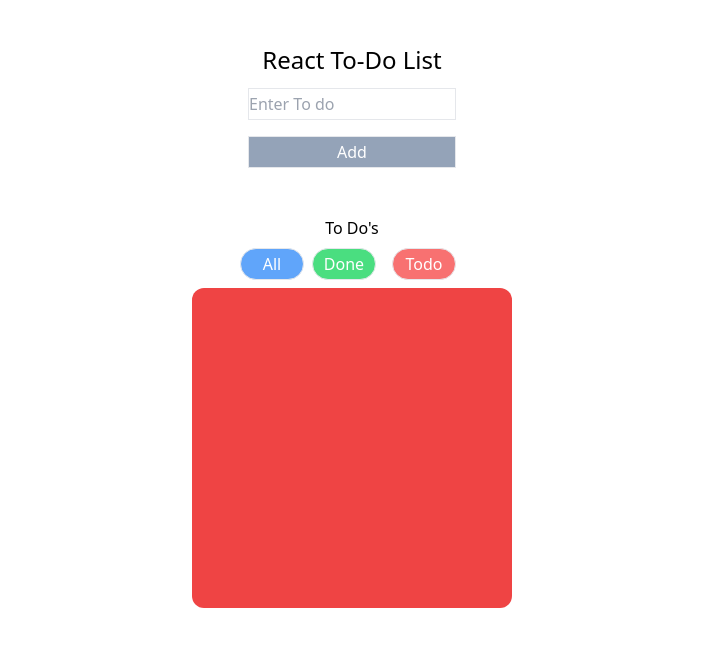
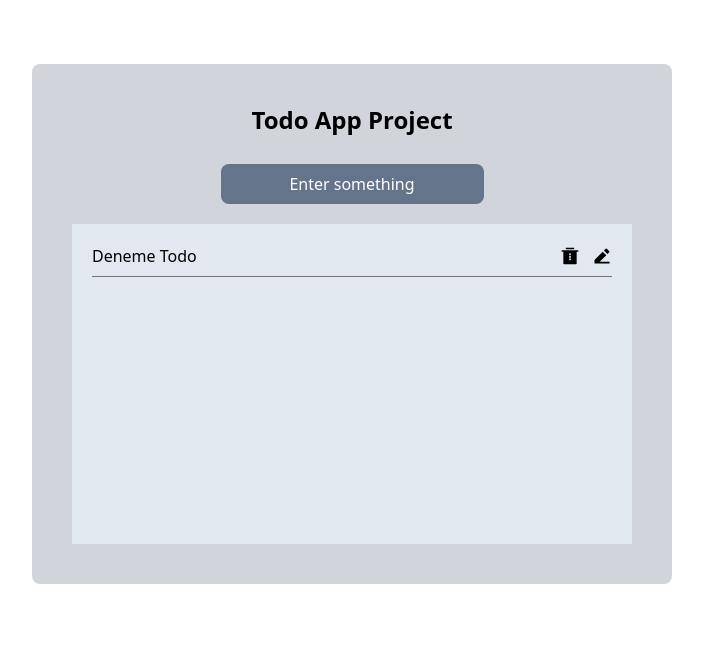
Before and after one commit to mehmetenfa/tracker, a React (Create React App) app: page / in a window 1280 px wide. Shown: the top 646 px of the page, without its empty margins (288-991 px from the left). Built offline with nearby package versions, Linux system fonts and the light colour scheme.

Commit message:
todo update

```diff
--- a/src/components/Header.jsx
+++ b/src/components/Header.jsx
@@ -1,31 +1,7 @@
-import { useState } from "react";
-const Header = ({ inputs, setInputs }) => {
-  const [todo, setTodo] = useState("");
-  const handleSubmit = (e) => {
-    e.preventDefault();
-    const id = new Date().getTime();
-    const newTodo = { id: id, todo: todo, isDone: false };
-    setInputs([...inputs, newTodo]);
-    setTodo("");
-  };
+const Header = () => {
   return (
-    <div className="flex flex-col items-center justify-center mt-11">
-      <h2 className="text-2xl">React To-Do List</h2>
-      <form className="mt-3 flex flex-col" onSubmit={handleSubmit}>
-        <input
-          type="text"
-          name="todo"
-          value={todo}
-          className="border w-[13rem] h-[2rem] outline-none text-black"
-          placeholder="Enter To do"
-          onChange={(e) => setTodo(e.target.value)}
-        />
-        <input
-          type="submit"
-          value="Add"
-          className="border w-[13rem] h-[2rem] bg-slate-400 text-white mt-4"
-        />
-      </form>
+    <div className="">
+
     </div>
   );
 };
--- a/src/components/Todo.jsx
+++ b/src/components/Todo.jsx
@@ -1,42 +1,69 @@
-import {AiFillDelete} from "react-icons/ai";
-import {FiEdit} from "react-icons/fi";
+import React, { useState } from "react";
+import { RiDeleteBin3Fill, RiEdit2Fill } from "react-icons/ri";
+const App = () => {
+  const [todo, setTodo] = useState([
+    {
+      id: 0,
+      title: "Deneme Todo",
+      complated: false,
+    },
+  ]);
+  const [inputValue, setInputValue] = useState("");
 
+  const handleSubmit = (e) => {
+    e.preventDefault();
+    const newTodo = {
+      id: new Date(),
+      title: inputValue,
+      complated: false,
+    };
+    setTodo([...todo, newTodo]);
+    setInputValue("");
+  };
 
-const Todo = ({inputs, deleteItem}) => {
+  const handleDelete = (data) => {
+    setTodo(todo.filter((items) => items.id !== data.id));
+  };
 
-  const handleClick = (each) => {
-    console.log(each);
+  const handleUpdate = (idx) => {
+    console.log(idx)
   }
 
   return (
-    <div className="flex flex-col justify-center items-center mt-[3rem]">
-      <h2>To Do's</h2>
-      <div>
-        <button className=" bg-blue-400 rounded-2xl  w-[4rem] h-[2rem] text-white border px-2 m-21">
-          All
-        </button>
-        <button className="bg-green-400 rounded-2xl  w-[4rem] h-[2rem] text-white border px-2 m-2">
-          Done
-        </button>
-        <button className="bg-red-400  rounded-2xl w-[4rem] h-[2rem] text-white border px-2 m-2">
-          Todo
-        </button>
-      </div>
-      <div className="bg-red-500 w-[20rem] h-[20rem] overflow-scroll  rounded-xl">
-        {inputs.map((each) => {
-          const {id, todo} = each;
-          return (
-            <div className="flex justify-between">
-              <p>{todo}</p>
-              <div>
-                <FiEdit onClick={() => handleClick(each)} />
-                <AiFillDelete onClick={() => deleteItem(id)} />
+    <div className="max-w-screen-sm mx-auto h--[12rem] mt-[4rem] flex justify-center ">
+      <div className="p-10 bg-gray-300 rounded-lg w-full">
+        <p className="text-center mb-7 text-2xl font-semibold">
+          Todo App Project
+        </p>
+        <form className="text-center" onSubmit={handleSubmit}>
+          <input
+            placeholder="Enter something"
+            required
+            className="text-center px-4 py-2 bg-slate-500 hover:bg-slate-400 rounded-lg overflow-hidden focus:bg-slate-400 duration-300 placeholder:text-white outline-none"
+            value={inputValue}
+            onChange={(e) => setInputValue(e.target.value)}
+          />
+        </form>
+        <div className="bg-slate-200 mt-5 w-full h-[20rem] p-5 space-y-5 overflow-y-auto">
+          {todo?.map((item, idx) => (
+            <div
+              key={idx}
+              className="border-b-[1px] border-black border-opacity-50 pb-2 flex justify-between items-center"
+            >
+              <p>{item.title}</p>
+              <div className="flex items-center gap-3">
+                <RiDeleteBin3Fill
+                  className="text-xl cursor-pointer"
+                  onClick={() => handleDelete(item)}
+                />
+                <RiEdit2Fill className="text-xl cursor-pointer" onSubmit={() => handleUpdate(idx)} />
               </div>
             </div>
-          );
-        })}
+          ))}
+        </div>
       </div>
     </div>
   );
 };
-export default Todo;
+
+export default App;
```
Also changed, not shown: 1 other file (tests, documents, lock files or other folders).
